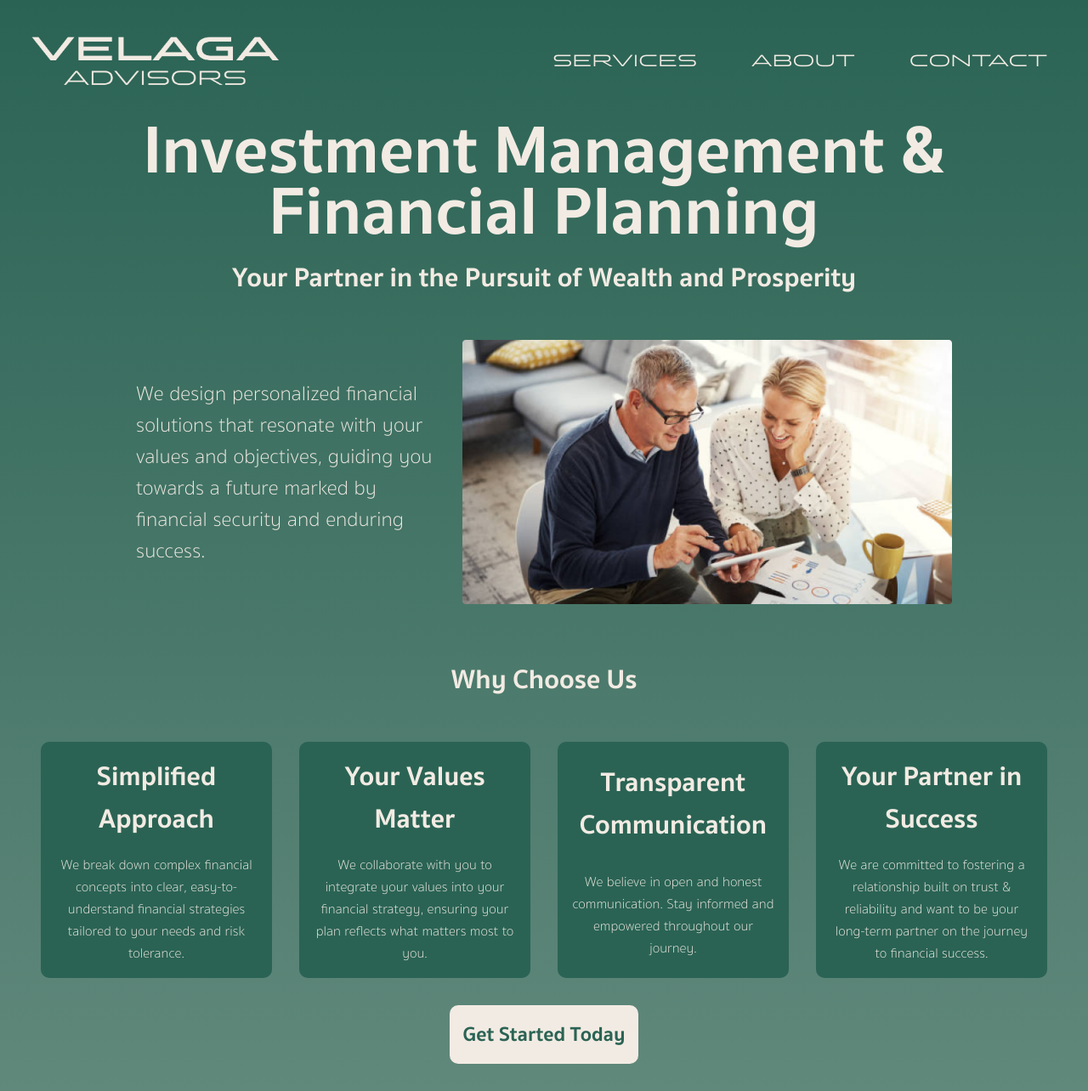
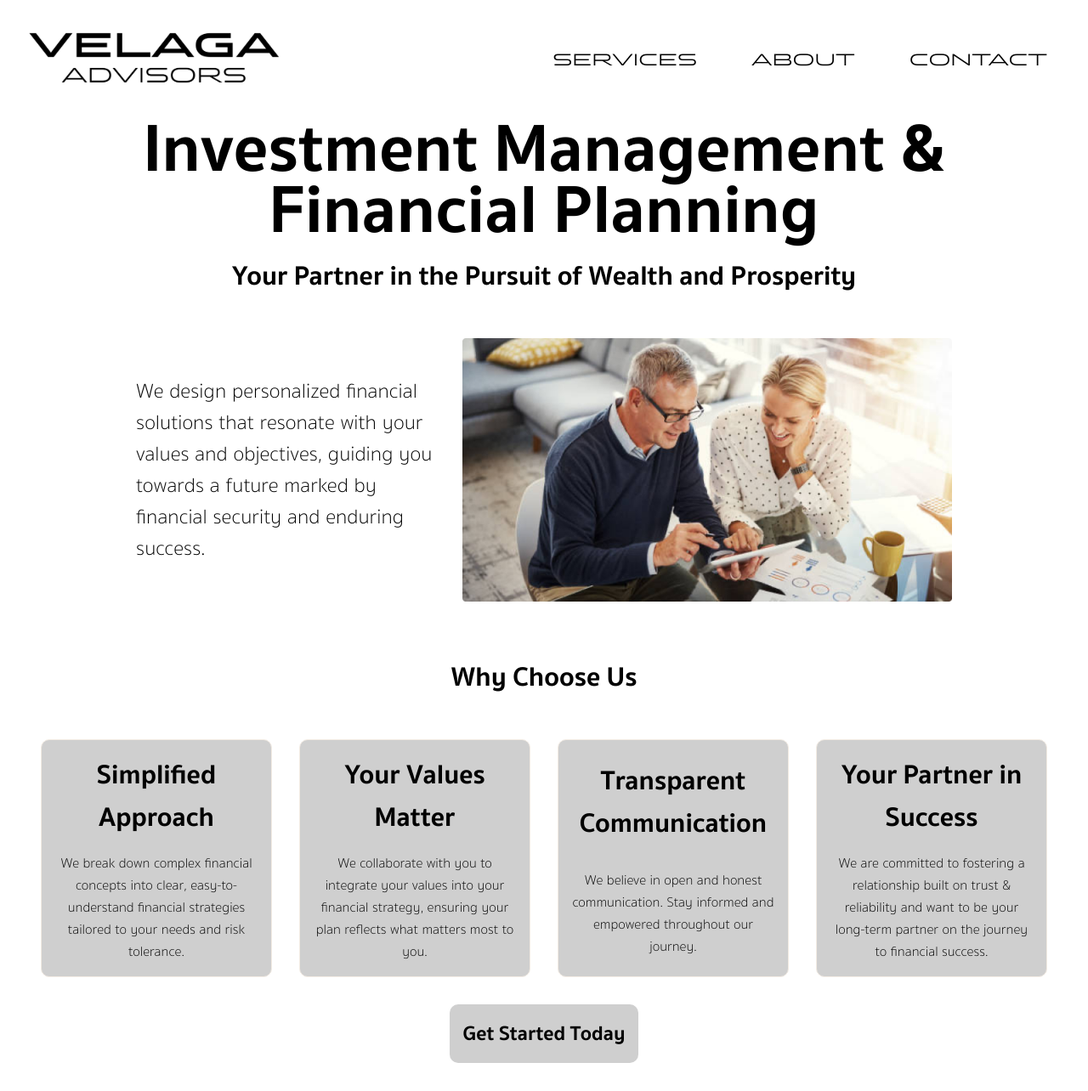
Before and after one commit to avelaga/velagaadvisors, a Next.js app: page / in a window 1280 px wide. Shown: the whole page at 85% size. Built offline with nearby package versions, Linux system fonts and the light colour scheme.

Commit message:
grayscale

```diff
--- a/components/navbar.js
+++ b/components/navbar.js
@@ -6,7 +6,7 @@ import styles from "@/styles/Navbar.module.css";
 export default function Navbar() {
     return (
         <div className={styles.navbar}>
-            <Link href="/"><Image src="/logo.png" width={200} height={0} style={{ width: '300px', height: 'auto' }} className={styles.logo}/></Link>
+            <Link href="/"><Image src="/logoBlack.png" width={200} height={0} style={{ width: '300px', height: 'auto' }} className={styles.logo}/></Link>
 
             <div className={styles.right}>
                 <Link href="/services" className={usePathname() === '/services' ? `${styles.link} ${styles.active}` : styles.link}>SERVICES</Link>
--- a/styles/Home.module.css
+++ b/styles/Home.module.css
@@ -57,8 +57,8 @@
 
 .reason {
   flex: 1;
-  /* border: solid var(--white) 1px; */
-  background-color: var(--green);
+  border: solid var(--white) 1px;
+  background-color: rgb(207, 207, 207);
   border-radius: 10px;
   padding: 1rem;
   text-align: center;
@@ -82,8 +82,9 @@
 
 .button{
   font-weight: 600;
-  color: var(--green);
-  background: var(--white);
+  /* color: var(--green); */
+  /* background: var(--white); */
+  background-color: rgb(207, 207, 207);
   padding: 1rem;
   font-size: 1.5rem;
   border-radius: 10px;
@@ -93,8 +94,8 @@
 }
 
 .button:hover {
-  background: var(--green);
-  color: var(--white);
+  background: black;
+  color: white;
 }
 
 .button:active {
--- a/styles/Navbar.module.css
+++ b/styles/Navbar.module.css
@@ -29,13 +29,13 @@
 }
 
 .link:hover {
-    background: var(--white);
-    color: var(--green)
+    background-color: rgb(207, 207, 207);
+    color: black;
 }
 
 .active {
-    background: var(--white);
-    color: var(--green)
+    background-color: rgb(207, 207, 207);
+    color: black;
 }
 
 .logo {
--- a/styles/globals.css
+++ b/styles/globals.css
@@ -89,8 +89,8 @@ body {
   overflow-x: hidden;
   animation-name: appear;
   animation-duration: 1s;
-  color: var(--white);
-  background: linear-gradient(var(--green), #60887B);
+  /* color: var(--white); */
+  /* background: linear-gradient(var(--green), #60887B); */
 }
 
 /* body {
```
Also changed, not shown: public/logoBlack.png (added).
